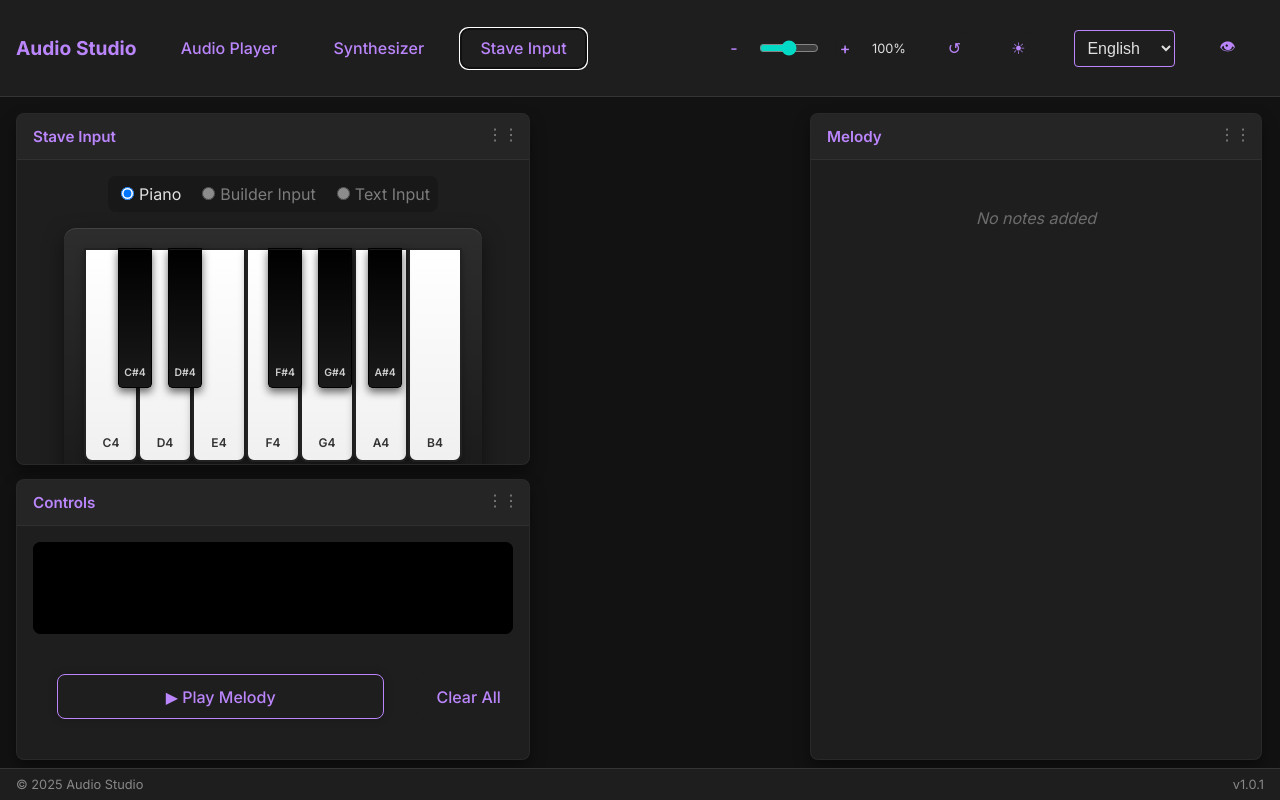
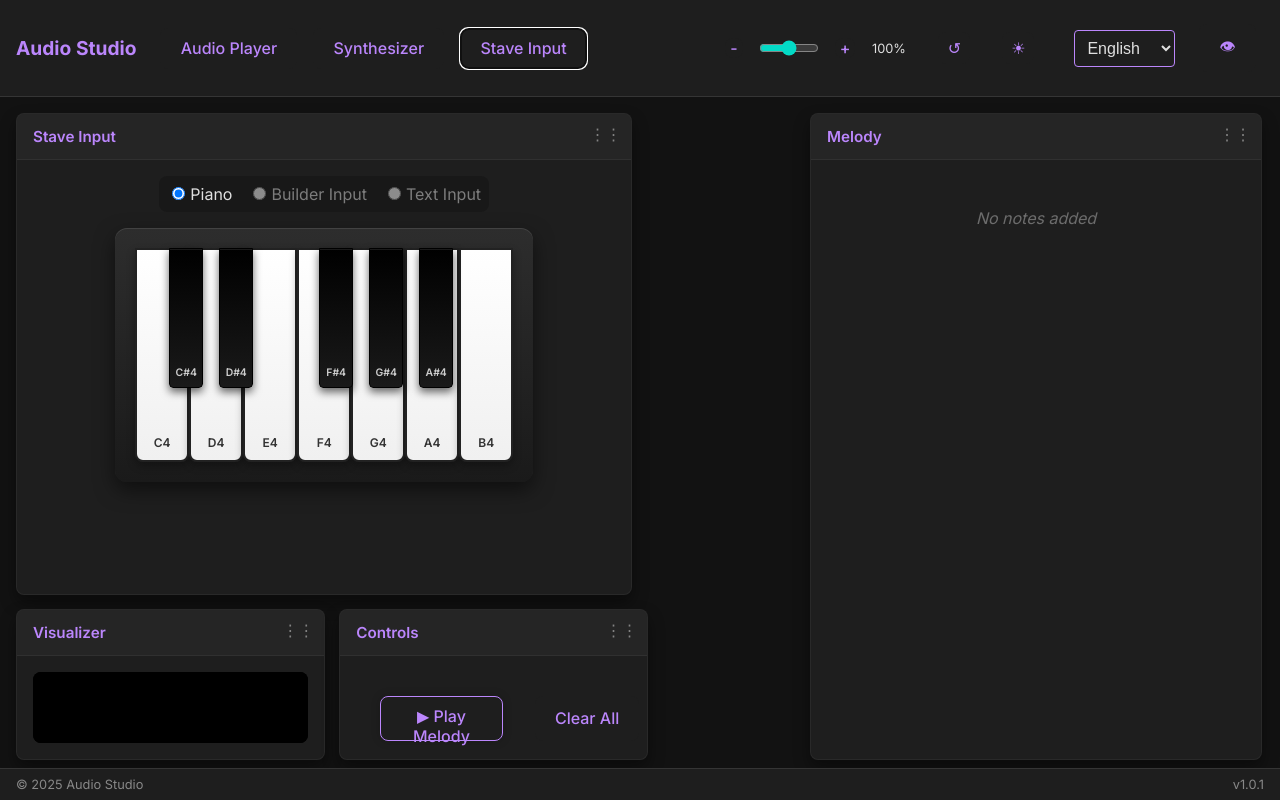
Before and after one commit to Luckysreee/MyAudioPlayer, a React (Vite) app: page / in a window 1280 px wide. Both pictures are taken after a click on the button "Stave Input". Built offline with nearby package versions, Linux system fonts and the light colour scheme; the HTML template or start-up script is replaced by a standard one.

Commit message:
Redesign UI

```diff
--- a/src/components/AudioPlayer.jsx
+++ b/src/components/AudioPlayer.jsx
@@ -354,11 +354,11 @@ const AudioPlayer = ({
 
     const renderStaveMode = () => (
         <>
-            {/* Card 1: Stave Input (Top Center-Left) */}
+            {/* Card 1: Stave Input (Top Left) */}
             <DraggableCard
                 title={translations.staveInput}
                 initialPos={{ x: '16px', y: '16px' }}
-                initialSize={{ width: '40%', height: '350px' }}
+                initialSize={{ width: '48%', height: '480px' }}
                 className="stave-editor-card"
             >
                 <StaveInput
@@ -370,16 +370,25 @@ const AudioPlayer = ({
                 />
             </DraggableCard>
 
-            {/* Card 2: Controls & Visualizer (Bottom Center-Left) */}
+            {/* Card 2: Visualizer (Bottom Left) */}
+            <DraggableCard
+                title={translations.visualizer || "Visualizer"}
+                initialPos={{ x: '16px', y: '512px' }}
+                initialSize={{ width: '24%', height: 'calc(100% - 522px)' }}
+                className="stave-visualizer-card"
+            >
+                <div className="visualizer-container" style={{ width: '100%', height: '100%', background: '#000', borderRadius: '8px', overflow: 'hidden', display: 'flex', alignItems: 'center', justifyContent: 'center' }}>
+                    <Visualizer analyser={analyserNode} isPlaying={isStavePlaying} />
+                </div>
+            </DraggableCard>
+
+            {/* Card 3: Controls (Bottom Center-Left) */}
             <DraggableCard
                 title={translations.controls || "Controls"}
-                initialPos={{ x: '16px', y: '382px' }}
-                initialSize={{ width: '40%', height: 'calc(100% - 392px)' }}
+                initialPos={{ x: 'calc(24% + 32px)', y: '512px' }}
+                initialSize={{ width: '24%', height: 'calc(100% - 522px)' }}
                 className="stave-controls-card"
             >
-                <div className="visualizer-container" style={{ width: '100%', height: '120px', background: '#000', marginBottom: '1rem', borderRadius: '8px', overflow: 'hidden', display: 'flex', alignItems: 'center', justifyContent: 'center' }}>
-                    <Visualizer analyser={analyserNode} isPlaying={isStavePlaying} />
-                </div>
                 <StaveControls
                     onPlay={playMelody}
                     isPlaying={isStavePlaying}
```
